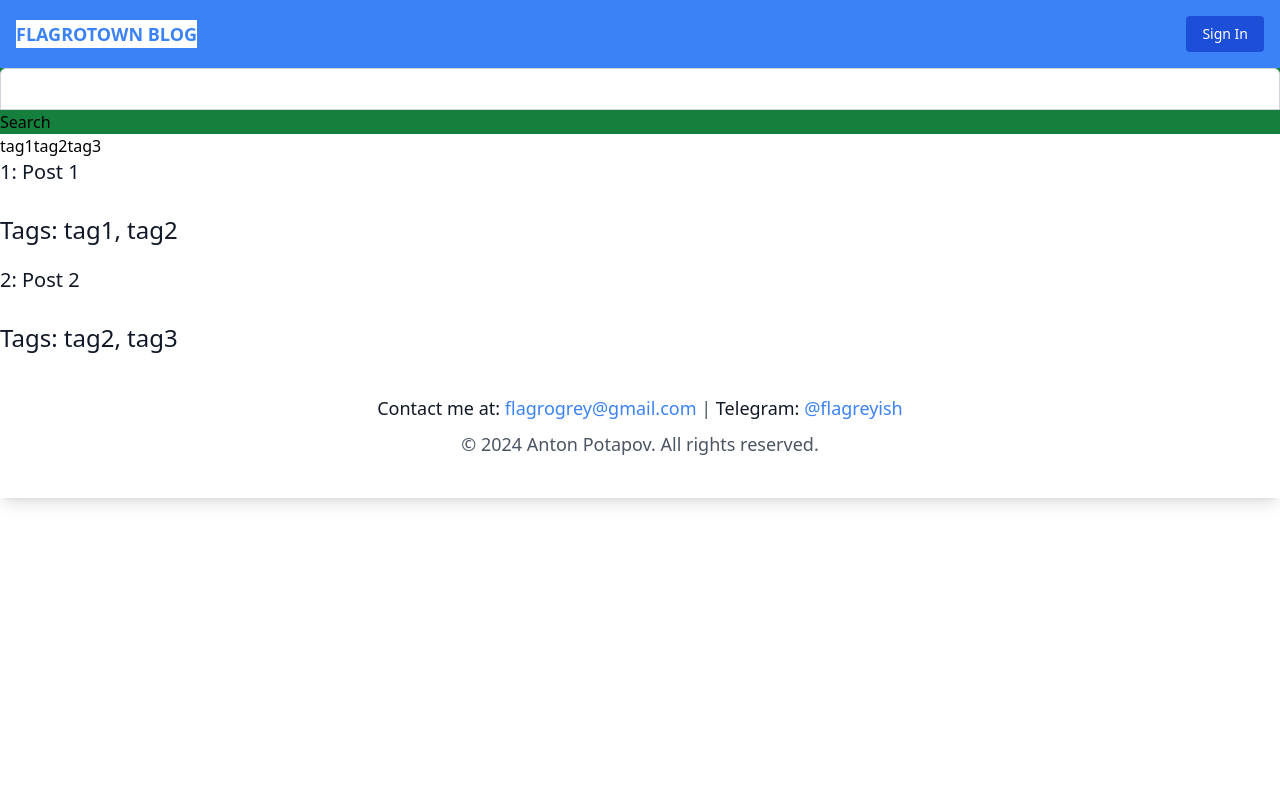
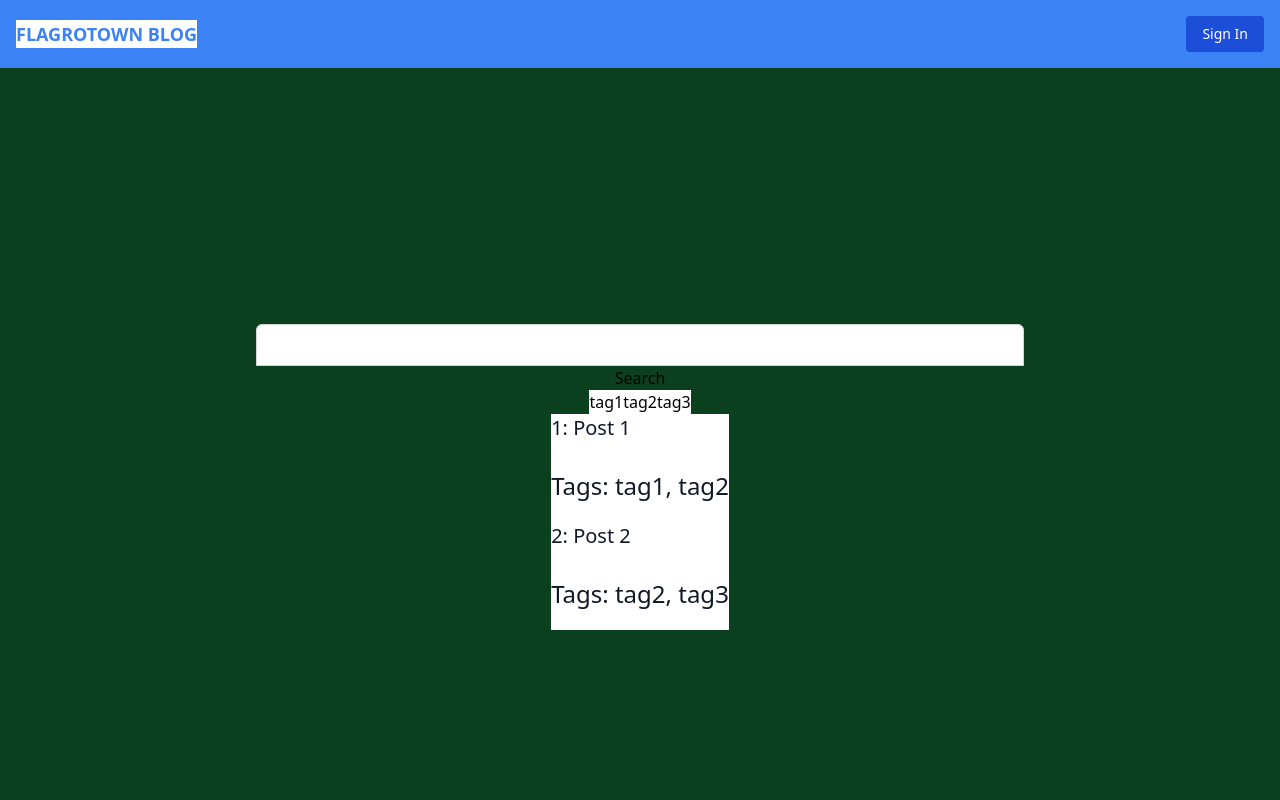
Before and after one commit to Flagro/flagrotown-blog-frontend, a SvelteKit app: page / in a window 1280 px wide. Shown: the top 800 px of the page. Built offline with nearby package versions, Linux system fonts and the light colour scheme.

Commit message:
added class for page body styling

```diff
--- a/src/routes/+page.svelte
+++ b/src/routes/+page.svelte
@@ -4,6 +4,9 @@
 	import PostsList from '../components/PostsList.svelte';
 </script>
 
-<Search />
-<Tags />
-<PostsList />
+
+<div class="page-body">
+	<Search />
+	<Tags />
+	<PostsList />
+</div>
```
